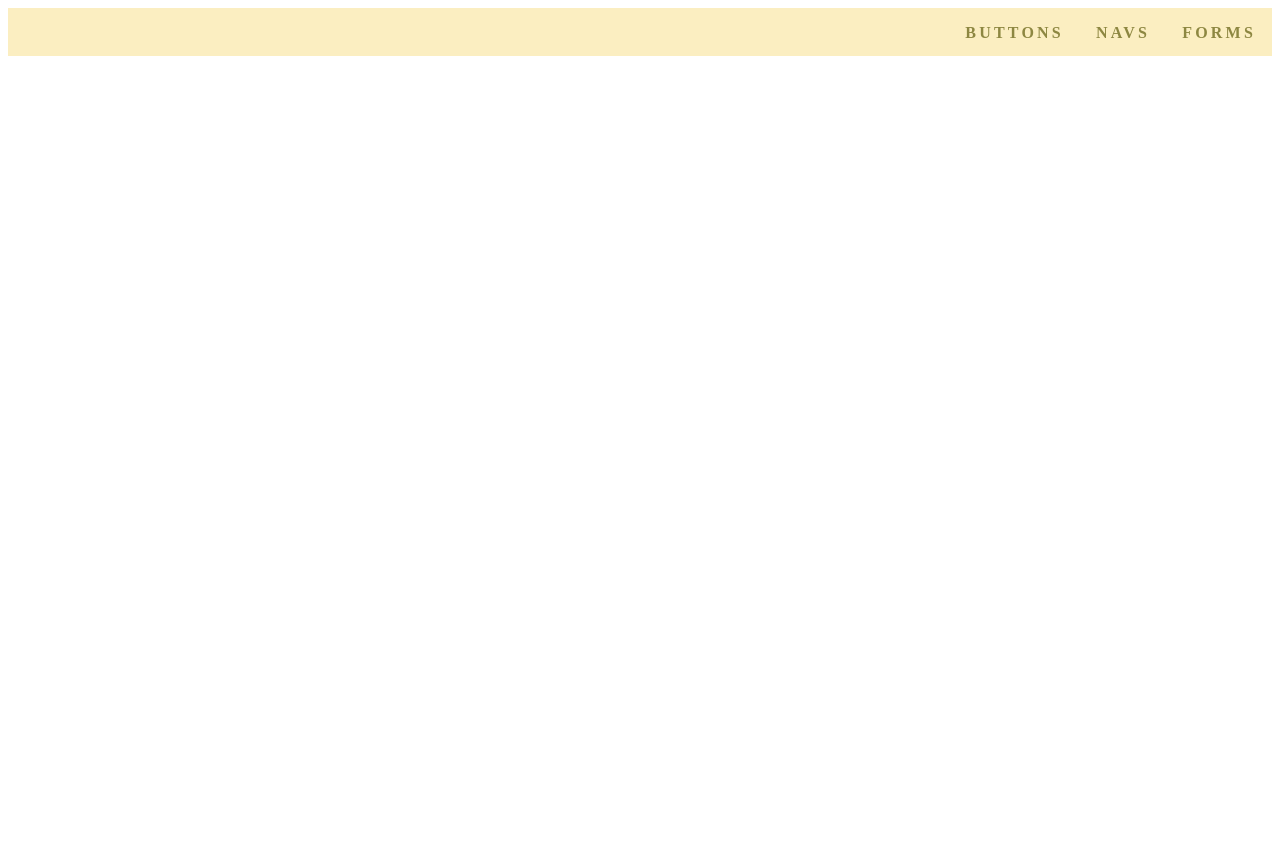
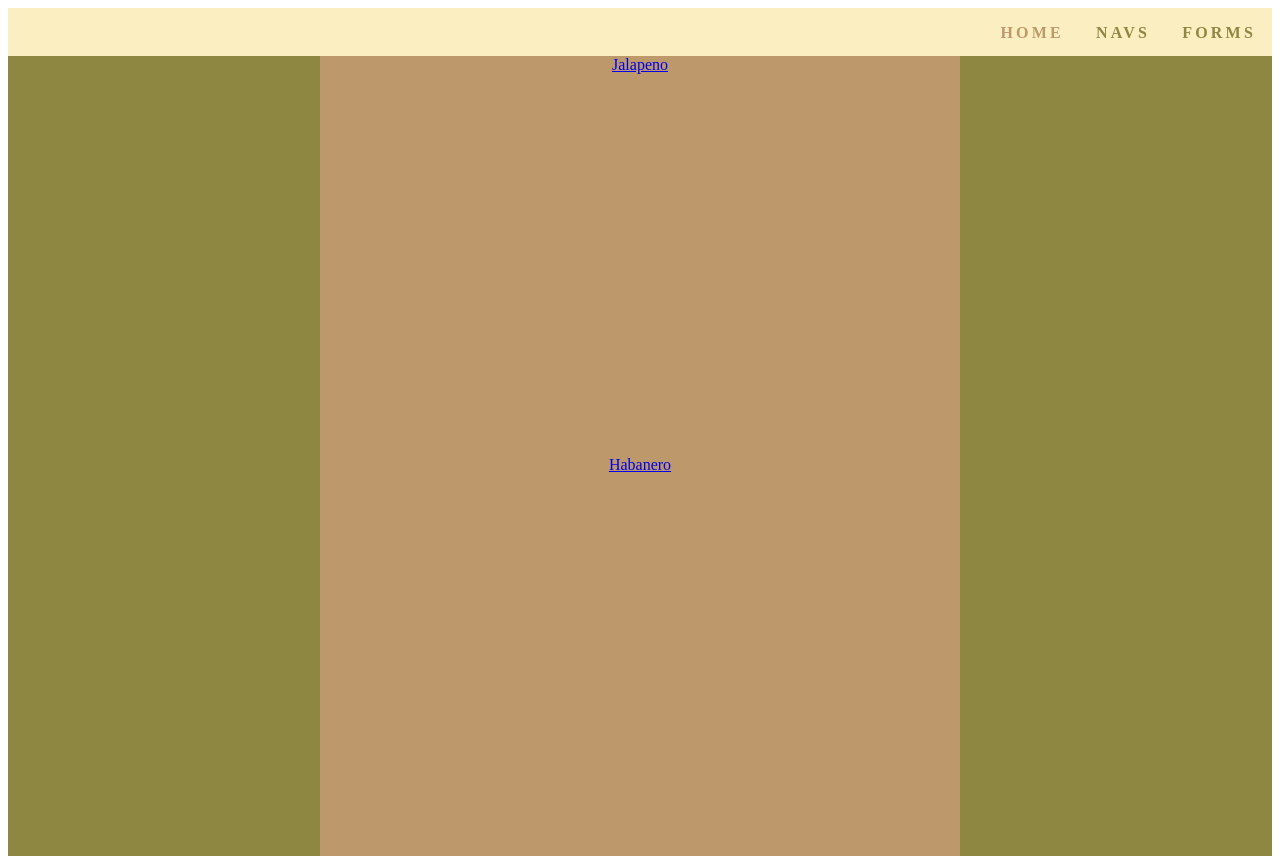
Before and after one commit to YouGuavas/gardening-tracker, a React (Create React App) app in the folder client/: page /plants in a window 1280 px wide. Before the commit this address had no page. Before the commit the page ends 800 px from the top, so only its background shows below. Built offline with nearby package versions, Linux system fonts and the light colour scheme; the HTML template or start-up script is replaced by a standard one.

Commit message:
Allow for dynamic plants

```diff
--- a/client/src/App.js
+++ b/client/src/App.js
@@ -1,19 +1,25 @@
 import './styles/App.scss';
 import { BrowserRouter, Route, Routes } from 'react-router-dom';
-
+import {useState} from 'react';
 
 import {Nav} from './components/Nav';
-import {Plant} from './components/Plant';
+import {Plants, Plant} from './components/Plants';
 import {Home} from './components/Home';
 
 function App() {
+  const plants = [{name: 'Jalapeno', description: 'Lil green boi'}, {name: 'Habanero', description: 'Lil hot boi'}];
+  const [plant, setPlant] = useState(plants[0]);
   return (
     <div className="App">
-      <Nav links={['Buttons', 'Navs', 'Forms']} classes="my-nav"/>
+      <Nav links={['Home', 'Navs', 'Forms']} classes="my-nav"/>
       <BrowserRouter>
         <Routes>
           <Route path="/" element={<Home />}/>
-          <Route path="/plant" element={<Plant />}/>
+          <Route path="/Home" element={<Home />}/>
+
+          <Route path={`/plant/:plant`} element={<Plant plant={plant} setPlant={setPlant}/>}/>
+          <Route path={`/plants`} element={<Plants plants={plants} setPlant={setPlant}/>}/>
+
         </Routes>
       </BrowserRouter>
     </div>
--- a/client/src/components/Home.js
+++ b/client/src/components/Home.js
@@ -1,8 +1,9 @@
 export function Home() {
   return (
-    <div>
+    <div className="main">
       Home
-      <a href="/plant">Plant</a>
+      <a href="/plants">Plants</a>
+
     </div>
   )
 }
--- a/client/src/components/Nav.js
+++ b/client/src/components/Nav.js
@@ -25,7 +25,7 @@ export function Nav(props) {
         {links.map((item, index) => {
             //replace #navs with item
             return (
-              <li key={index}><a className={(active === item) ? 'active' : ''} onClick={toggleActive} href={`#${item}`}>{item}</a></li>
+              <li key={index}><a className={(active === item) ? 'active' : ''} onClick={toggleActive} href={item === 'Home' ? '/' : `/${item}`}>{item}</a></li>
             )
           })}
         </ul>
@@ -41,7 +41,7 @@ export function Nav(props) {
             {links.map((item, index) => {
               //replace #navs with item
               return (
-                <li key={index} onClick={toggleMenu}><a onClick={toggleActive} className={(active === item ? 'active' : '')} href={`#${item}`}>{item}</a></li>
+                <li key={index} onClick={toggleMenu}><a onClick={toggleActive} className={(active === item ? 'active' : '')} href={`/${item}`}>{item}</a></li>
               )
             })}
           </ul>
--- a/client/src/components/Plant.js
+++ /dev/null
@@ -1,10 +0,0 @@
-import '../styles/Plant.scss';
-
-
-export function Plant() {
-  return (
-    <div>
-      Plant
-    </div>
-  )
-}
--- /dev/null
+++ b/client/src/components/Plants.js
@@ -0,0 +1,25 @@
+import '../styles/Plants.scss';
+import {Link} from 'react-router-dom';
+
+export function Plants(props) {
+  const handleClick = (plant) => {
+    props.setPlant(plant);
+  }
+  return (
+    <div className="main">
+      {props.plants.map((plant, index) => {
+        return <Link onClick={() => handleClick({name: plant.name, description: plant.description})} to={`/plant/${plant.name}`} key={index}>{plant.name}</Link>
+      })}
+    </div>
+  )
+}
+
+export function Plant(props) {
+  return(
+    <div className="main">
+      <h1>{props.plant.name}</h1>
+      <p>{props.plant.description}</p>
+
+    </div>
+  )
+}
--- a/client/src/styles/App.scss
+++ b/client/src/styles/App.scss
@@ -6,3 +6,12 @@
   height: 100%;
   width: 100%;
 }
+
+.main {
+  display: grid;
+  height: 100vh;
+  width: 50vw;
+  background-color: $color-5;
+  margin: 0 auto;
+  color: $color-4;
+}
```
Also changed, not shown: client/src/styles/Plant.scss (deleted), client/src/styles/Plants.scss (added).
